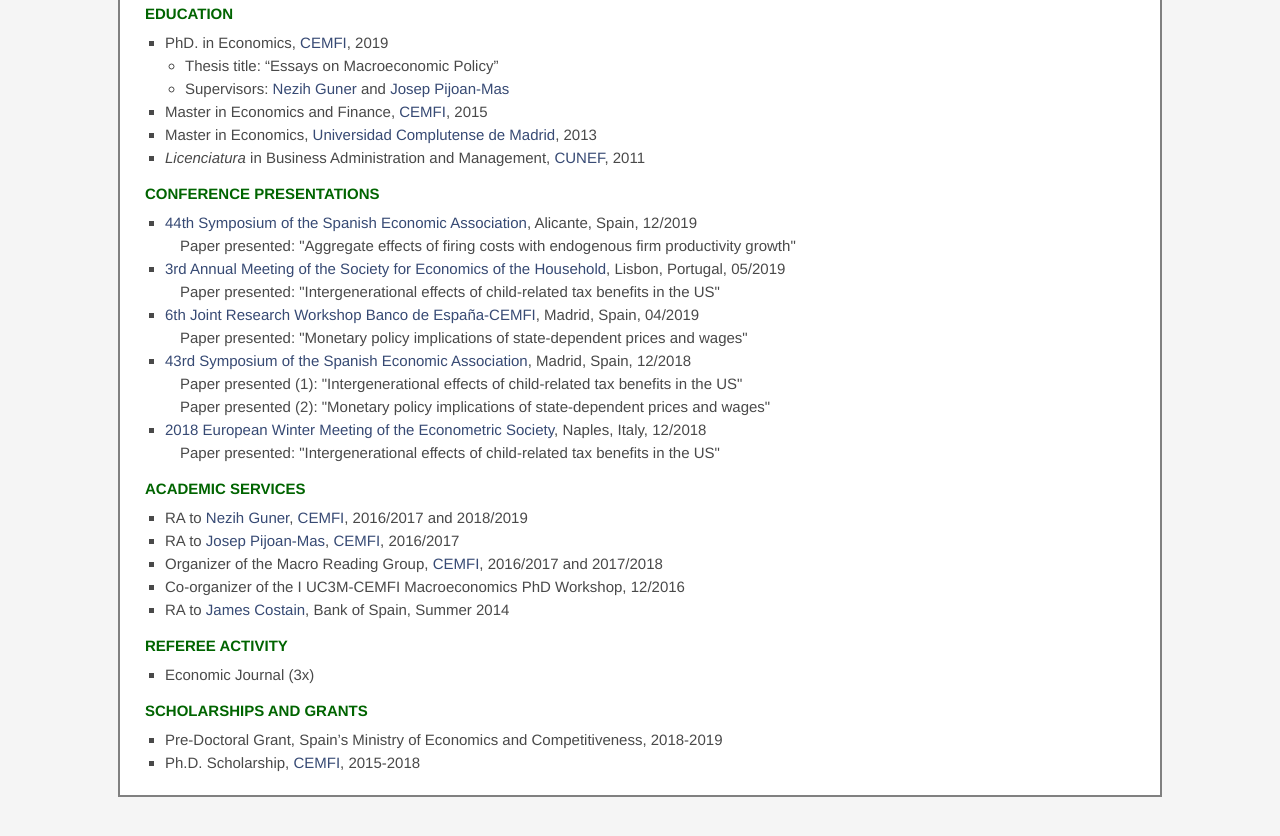
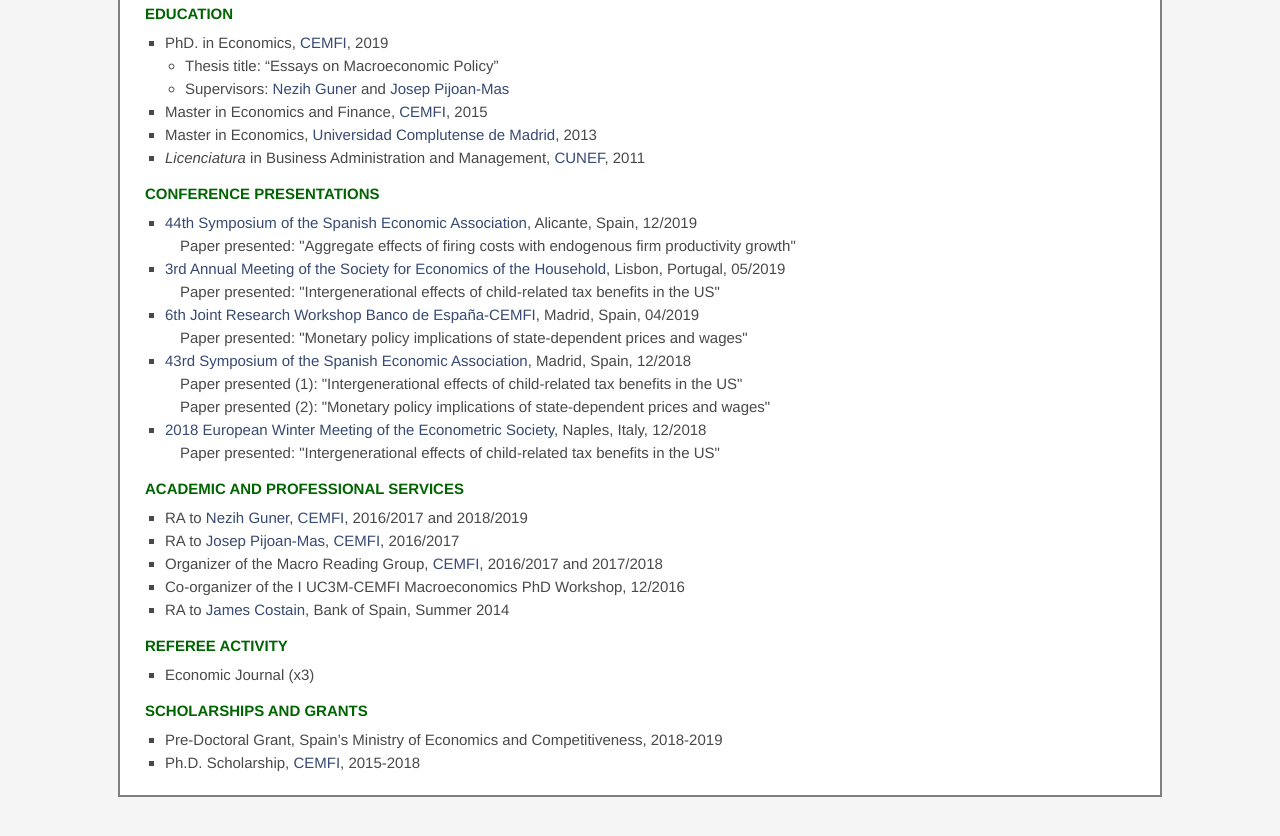
Before and after one commit to vsangiah/vsangiah.github.io, a plain HTML site: page vitae.html in a window 1280 px wide. Shown: the part 290-1126 px from the top of the page. Drawn offline with nearby package versions, Linux system fonts and the light colour scheme.

Commit message:
some corrections

```diff
--- a/files/src/cssfile.css
+++ b/files/src/cssfile.css
@@ -193,7 +193,6 @@ a.minus::after{
     border: 0px solid grey;
     background-color: inherit;
     margin: 0px auto 5px auto;
-    /*padding: 2px 20px 10px 20px;*/
   }
   .title{
     display:block;
--- a/vitae.html
+++ b/vitae.html
@@ -78,7 +78,7 @@
 </div>
 
 <div class="subsection">
-  <h2>ACADEMIC SERVICES</h2>
+  <h2>ACADEMIC AND PROFESSIONAL SERVICES</h2>
   <ul class="simple">
     <li>RA to <a id="nezih">Nezih Guner</a>, <a id="cemfi">CEMFI</a>, 2016/2017 and 2018/2019</li>
     <li>RA to <a id="josep">Josep Pijoan-Mas</a>, <a id="cemfi">CEMFI</a>, 2016/2017</li>
@@ -91,7 +91,7 @@
 <div class="subsection">
   <h2>REFEREE ACTIVITY</h2>
   <ul class="simple">
-    <li>Economic Journal (3x)</li>
+    <li>Economic Journal (x3)</li>
   </ul>
 </div>
 
```
Also changed, not shown: 1 other file.
